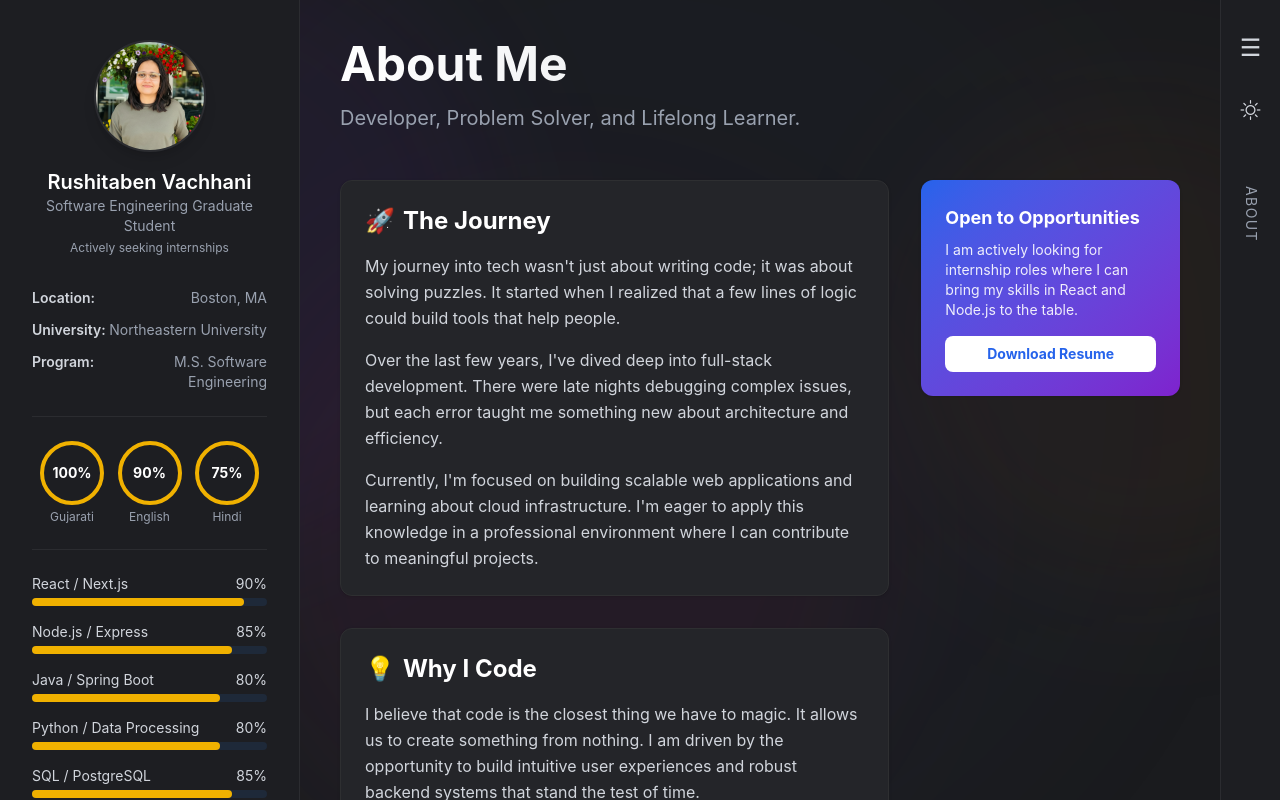
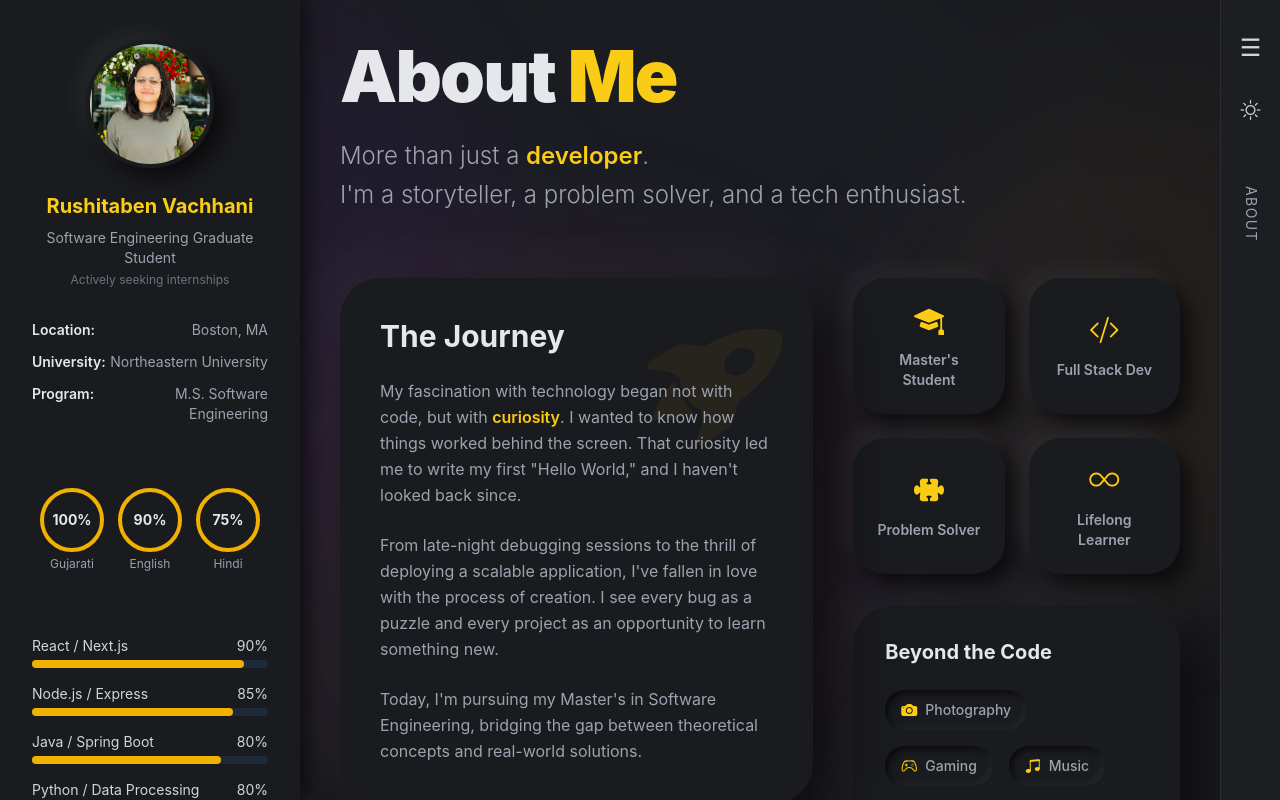
Before and after one commit to rushita-vachhani/resume, a Next.js app in the folder portfolio/: page /about in a window 1280 px wide. Built offline with nearby package versions, Linux system fonts and the light colour scheme.

Commit message:
Refactor About, EducationItem, SidebarLeft, and Home components; enhance layout, styling, and responsiveness for improved user experience and visual consistency.

```diff
--- a/portfolio/src/app/about/page.tsx
+++ b/portfolio/src/app/about/page.tsx
@@ -8,64 +8,147 @@ export default function About() {
       <AnimatedBackground />
 
       {/* Content Container */}
-      <div className="relative z-10 max-w-5xl mx-auto">
-        <header className="mb-12">
-          <h1 className="text-5xl font-bold mb-4 bg-clip-text text-transparent bg-gradient-to-r from-gray-900 to-gray-600 dark:from-white dark:to-gray-300">
-            About Me
+      <div className="relative z-10 max-w-6xl mx-auto">
+        {/* Creative Header */}
+        <header className="mb-16 text-center md:text-left">
+          <h1 className="text-5xl md:text-7xl font-black mb-6 text-body-text tracking-tight">
+            About <span className="text-primary">Me</span>
           </h1>
-          <p className="text-xl text-gray-600 dark:text-gray-400 max-w-2xl">
-            Developer, Problem Solver, and Lifelong Learner.
+          <p className="text-2xl text-text-secondary max-w-2xl font-light leading-relaxed">
+            More than just a <span className="font-semibold text-primary">developer</span>. <br/>
+            I&apos;m a storyteller, a problem solver, and a tech enthusiast.
           </p>
         </header>
 
-        <div className="grid gap-8 md:grid-cols-12">
-          {/* Main Story Column */}
-          <div className="md:col-span-8 space-y-8">
-            <section className="card backdrop-blur-sm bg-white/60 dark:bg-gray-800/60 border-white/20 dark:border-gray-700/30 p-8">
-              <h2 className="text-2xl font-bold mb-4 text-gray-800 dark:text-white flex items-center gap-2">
-                <span>🚀</span> The Journey
+        <div className="grid gap-10 md:grid-cols-12">
+          {/* Left Column: The Narrative */}
+          <div className="md:col-span-7 space-y-10">
+            {/* The Journey Card */}
+            <section className="
+              rounded-[2.5rem] p-10
+              bg-body-bg
+              shadow-[20px_20px_60px_var(--shadow-outer-dark),_-20px_-20px_60px_var(--shadow-outer-light)]
+              relative overflow-hidden
+            ">
+              <div className="absolute top-0 right-0 p-10 opacity-5 text-9xl text-primary rotate-12 select-none pointer-events-none">
+                <i className="bi bi-rocket-takeoff-fill"></i>
+              </div>
+
+              <h2 className="text-3xl font-bold mb-6 text-body-text flex items-center gap-3 relative z-10">
+                The Journey
               </h2>
-              <div className="prose dark:prose-invert max-w-none text-gray-700 dark:text-gray-300 space-y-4 leading-relaxed">
+
+              <div className="prose dark:prose-invert max-w-none text-text-secondary space-y-6 leading-relaxed relative z-10">
                 <p>
-                  {/* TIP: Start with a hook. Instead of "I am a student", try "My fascination with technology began when..." */}
-                  My journey into tech wasn't just about writing code; it was about solving puzzles. It started when I realized that a few lines of logic could build tools that help people.
+                  My fascination with technology began not with code, but with <span className="font-semibold text-primary">curiosity</span>. I wanted to know how things worked behind the screen. That curiosity led me to write my first &quot;Hello World,&quot; and I haven&apos;t looked back since.
                 </p>
                 <p>
-                  {/* TIP: Discuss a challenge. This shows resilience. */}
-                  Over the last few years, I&apos;ve dived deep into full-stack development. There were late nights debugging complex issues, but each error taught me something new about architecture and efficiency.
+                  From late-night debugging sessions to the thrill of deploying a scalable application, I&apos;ve fallen in love with the process of creation. I see every bug as a puzzle and every project as an opportunity to learn something new.
                 </p>
                 <p>
-                  {/* TIP: The Present/Goal. */}
-                  Currently, I&apos;m focused on building scalable web applications and learning about cloud infrastructure. I&apos;m eager to apply this knowledge in a professional environment where I can contribute to meaningful projects.
+                  Today, I&apos;m pursuing my Master&apos;s in Software Engineering, bridging the gap between theoretical concepts and real-world solutions.
                 </p>
               </div>
             </section>
 
-            <section className="card backdrop-blur-sm bg-white/60 dark:bg-gray-800/60 border-white/20 dark:border-gray-700/30 p-8">
-              <h2 className="text-2xl font-bold mb-4 text-gray-800 dark:text-white flex items-center gap-2">
-                <span>💡</span> Why I Code
+            {/* Why I Code Card - Inset Style for Contrast */}
+            <section className="
+              rounded-[2.5rem] p-10
+              bg-body-bg
+              shadow-[inset_10px_10px_20px_var(--shadow-inner-dark),inset_-10px_-10px_20px_var(--shadow-inner-light)]
+            ">
+              <h2 className="text-2xl font-bold mb-4 text-primary">
+                Why I Code
               </h2>
-              <p className="text-gray-700 dark:text-gray-300 leading-relaxed">
-                I believe that code is the closest thing we have to magic. It allows us to create something from nothing. I am driven by the opportunity to build intuitive user experiences and robust backend systems that stand the test of time.
+              <p className="text-text-secondary leading-relaxed italic">
+                &quot;Code is the closest thing we have to magic. It allows us to create something from nothing, to solve problems that affect real people, and to build the future one line at a time.&quot;
               </p>
             </section>
           </div>
 
-          {/* Sidebar / Highlights Column */}
-          <div className="md:col-span-4 space-y-6">
-             {/* Call to Action for Recruiter */}
-             <div className="card bg-gradient-to-br from-card-gradient-start to-card-gradient-end text-white p-6 border-none shadow-lg transform hover:scale-105 transition-transform duration-300">
-                <h3 className="font-bold mb-2 text-lg">Open to Opportunities</h3>
-                <p className="text-sm opacity-90 mb-4">
-                  I am actively looking for internship roles where I can bring my skills in React and Node.js to the table.
-                </p>
-                <button className="w-full px-4 py-2 bg-white text-card-gradient-start rounded-lg font-bold text-sm hover:bg-gray-100 transition-colors">
+          {/* Right Column: Highlights & Personality */}
+          <div className="md:col-span-5 space-y-8">
+
+            {/* Quick Stats / Highlights */}
+            <div className="grid grid-cols-2 gap-6">
+               <HighlightCard icon="bi-mortarboard-fill" label="Master's Student" />
+               <HighlightCard icon="bi-code-slash" label="Full Stack Dev" />
+               <HighlightCard icon="bi-puzzle-fill" label="Problem Solver" />
+               <HighlightCard icon="bi-infinity" label="Lifelong Learner" />
+            </div>
+
+            {/* Beyond the Code */}
+            <section className="
+              rounded-[2.5rem] p-8
+              bg-body-bg
+              shadow-[20px_20px_60px_var(--shadow-outer-dark),_-20px_-20px_60px_var(--shadow-outer-light)]
+            ">
+              <h3 className="font-bold mb-6 text-xl text-body-text">Beyond the Code</h3>
+              <div className="flex flex-wrap gap-4">
+                <InterestPill icon="bi-camera-fill" label="Photography" />
+                <InterestPill icon="bi-controller" label="Gaming" />
+                <InterestPill icon="bi-music-note-beamed" label="Music" />
+                <InterestPill icon="bi-book-half" label="Reading" />
+              </div>
+            </section>
+
+            {/* CTA */}
+            <div className="
+              rounded-[2.5rem] p-8 text-center
+              bg-body-bg
+              border-2 border-primary/10
+              shadow-[20px_20px_60px_var(--shadow-outer-dark),_-20px_-20px_60px_var(--shadow-outer-light)]
+            ">
+               <h3 className="font-bold mb-2 text-lg text-body-text">Let&apos;s Create Together</h3>
+               <p className="text-sm text-text-secondary mb-6">
+                 Open to internships and collaborative projects.
+               </p>
+               <a
+                 href="https://docs.google.com/document/d/1srg1XYpJQfZqMBG7pg0iG4KK1oHeYLFJRpb6MvhTckY/edit?usp=sharing"
+                 target="_blank"
+                 rel="noopener noreferrer"
+                 className="
+                   inline-block px-8 py-3 rounded-full font-bold text-primary
+                  bg-body-bg
+                  shadow-[6px_6px_12px_var(--shadow-outer-dark),_-6px_-6px_12px_var(--shadow-outer-light)]
+                  hover:shadow-[inset_4px_4px_8px_var(--shadow-inner-dark),inset_-4px_-4px_8px_var(--shadow-inner-light)]
+                  active:scale-95 transition-all duration-300
+                 "
+               >
                   Download Resume
-                </button>
-             </div>
+               </a>
+            </div>
+
           </div>
         </div>
       </div>
     </div>
   );
 }
+
+function HighlightCard({ icon, label }: { icon: string, label: string }) {
+  return (
+    <div className="
+      flex flex-col items-center justify-center p-6 rounded-[2rem]
+      bg-body-bg
+      shadow-[10px_10px_20px_var(--shadow-outer-dark),_-10px_-10px_20px_var(--shadow-outer-light)]
+      hover:-translate-y-1 transition-transform duration-300
+    ">
+      <i className={`bi ${icon} text-3xl text-primary mb-3`}></i>
+      <span className="text-sm font-semibold text-text-secondary text-center">{label}</span>
+    </div>
+  )
+}
+
+function InterestPill({ icon, label }: { icon: string, label: string }) {
+  return (
+    <div className="
+      flex items-center gap-2 px-4 py-2 rounded-full
+      bg-body-bg
+      shadow-[inset_3px_3px_6px_var(--shadow-inner-dark),inset_-3px_-3px_6px_var(--shadow-inner-light)]
+    ">
+      <i className={`bi ${icon} text-primary`}></i>
+      <span className="text-sm font-medium text-text-secondary">{label}</span>
+    </div>
+  )
+}
--- a/portfolio/src/app/components/SidebarLeft.tsx
+++ b/portfolio/src/app/components/SidebarLeft.tsx
@@ -7,11 +7,11 @@ import LanguageCircle from "./LanguageCircle";
 export default function SidebarLeft() {
   return (
     <aside
-      className="fixed left-0 top-0 h-full w-[300px] bg-sidebar-bg text-sidebar-text border-r border-sidebar-border overflow-y-auto flex flex-col px-8 py-10"
+      className="fixed left-0 top-0 h-full w-[300px] bg-body-bg text-body-text overflow-y-auto flex flex-col px-8 py-10 shadow-[6px_0_20px_var(--shadow-outer-dark)] z-50"
     >
       {/* Profile */}
       <div className="text-center">
-        <div className="relative w-28 h-28 mx-auto rounded-full overflow-hidden border-2 border-sidebar-border shadow-lg">
+        <div className="relative w-32 h-32 mx-auto rounded-full overflow-hidden border-4 border-body-bg shadow-[10px_10px_20px_var(--shadow-outer-dark),_-10px_-10px_20px_var(--shadow-outer-light)]">
           <Image
             src="/profile.png"
             alt="Rushitaben Vachhani profile photo"
@@ -21,13 +21,13 @@ export default function SidebarLeft() {
           />
         </div>
 
-        <h2 className="mt-4 text-xl font-semibold">
+        <h2 className="mt-6 text-xl font-bold text-primary">
           Rushitaben Vachhani
         </h2>
-        <p className="text-gray-500 dark:text-gray-400 text-sm text-center">
+        <p className="text-text-secondary text-sm text-center mt-2">
           Software Engineering Graduate Student
         </p>
-        <p className="text-gray-500 dark:text-gray-400 text-xs mt-1">
+        <p className="text-text-muted text-xs mt-1">
           Actively seeking internships
         </p>
       </div>
@@ -39,7 +39,7 @@ export default function SidebarLeft() {
         <Info label="Program" value="M.S. Software Engineering" />
       </div>
 
-      <div className="border-b border-sidebar-border my-6" />
+      <div className="my-8 h-0.5 rounded-full bg-body-bg shadow-[inset_2px_2px_4px_var(--shadow-inner-dark),inset_-2px_-2px_4px_var(--shadow-inner-light)]" />
 
       {/* Languages */}
       <div className="flex justify-between px-2">
@@ -48,7 +48,7 @@ export default function SidebarLeft() {
         <LanguageCircle percent={75} label="Hindi" />
       </div>
 
-      <div className="border-b border-sidebar-border my-6" />
+      <div className="my-8 h-0.5 rounded-full bg-body-bg shadow-[inset_2px_2px_4px_var(--shadow-inner-dark),inset_-2px_-2px_4px_var(--shadow-inner-light)]" />
 
       {/* Core Skills */}
       <div className="space-y-4">
@@ -59,47 +59,32 @@ export default function SidebarLeft() {
         <ProgressBar label="SQL / PostgreSQL" percent={85} />
       </div>
 
-      <div className="border-b border-sidebar-border my-6" />
-
-      {/* Tools & Technologies */}
-      <ul className="space-y-2 text-sm">
-        <Tool text="React, TypeScript, Tailwind CSS" />
-        <Tool text="Node.js, REST APIs, Spring Boot" />
-        <Tool text="Python, Pandas, ML Basics" />
-        <Tool text="Docker, Git, GitHub" />
-        <Tool text="AWS, CI/CD (basic exposure)" />
-      </ul>
+      <div className="my-8 h-0.5 rounded-full bg-body-bg shadow-[inset_2px_2px_4px_var(--shadow-inner-dark),inset_-2px_-2px_4px_var(--shadow-inner-light)]" />
 
       {/* Resume */}
       <a
         href="https://docs.google.com/document/d/1srg1XYpJQfZqMBG7pg0iG4KK1oHeYLFJRpb6MvhTckY/edit?usp=sharing"
         target="_blank"
         rel="noopener noreferrer"
-        className="mt-6 text-yellow-500 dark:text-yellow-400 font-semibold flex items-center gap-2 hover:text-yellow-600 dark:hover:text-yellow-300 uppercase tracking-wider text-sm"
+        className="
+          mt-8 px-6 py-4 rounded-full
+          text-primary font-bold
+          flex items-center justify-center gap-3
+          uppercase tracking-wider text-sm
+          bg-body-bg
+          shadow-[6px_6px_12px_var(--shadow-outer-dark),_-6px_-6px_12px_var(--shadow-outer-light)]
+          hover:shadow-[inset_4px_4px_8px_var(--shadow-inner-dark),inset_-4px_-4px_8px_var(--shadow-inner-light)]
+          active:scale-95
+          transition-all duration-300
+        "
       >
-        Download Resume ⬇
+        Download Resume <i className="bi bi-download"></i>
       </a>
 
       {/* Social Links */}
-      <div className="mt-auto flex gap-5 justify-center text-gray-500 dark:text-gray-400 text-xl pt-10">
-        <a
-          href="https://www.linkedin.com/in/rushita-vachhani"
-          target="_blank"
-          rel="noopener noreferrer"
-          className="hover:text-yellow-400"
-          aria-label="LinkedIn"
-        >
-          <i className="bi bi-linkedin"></i>
-        </a>
-        <a
-          href="https://github.com/rushita-vachhani"
-          target="_blank"
-          rel="noopener noreferrer"
-          className="hover:text-yellow-400"
-          aria-label="GitHub"
-        >
-          <i className="bi bi-github"></i>
-        </a>
+      <div className="mt-auto flex gap-6 justify-center pt-10 pb-4">
+        <SocialButton href="https://www.linkedin.com/in/rushita-vachhani" icon="bi-linkedin" label="LinkedIn" />
+        <SocialButton href="https://github.com/rushita-vachhani" icon="bi-github" label="GitHub" />
       </div>
     </aside>
   );
@@ -107,11 +92,32 @@ export default function SidebarLeft() {
 
 /* ---------- Helper Components ---------- */
 
+function SocialButton({ href, icon, label }: { href: string; icon: string; label: string }) {
+  return (
+    <a
+      href={href}
+      target="_blank"
+      rel="noopener noreferrer"
+      className="
+        flex items-center justify-center w-12 h-12 rounded-full
+        text-text-secondary
+        bg-body-bg
+        shadow-[6px_6px_12px_var(--shadow-outer-dark),_-6px_-6px_12px_var(--shadow-outer-light)]
+        hover:text-primary hover:shadow-[inset_4px_4px_8px_var(--shadow-inner-dark),inset_-4px_-4px_8px_var(--shadow-inner-light)]
+        transition-all duration-300
+      "
+      aria-label={label}
+    >
+      <i className={`bi ${icon} text-xl`}></i>
+    </a>
+  );
+}
+
 function Info({ label, value }: { label: string; value: string | number }) {
   return (
-    <div className="flex justify-between text-gray-600 dark:text-gray-300 text-sm">
-      <span className="font-semibold">{label}:</span>
-      <span className="text-gray-800 dark:text-gray-400 text-right">
+    <div className="flex justify-between text-text-secondary text-sm">
+      <span className="font-semibold text-body-text">{label}:</span>
+      <span className="text-right">
         {value}
       </span>
     </div>
@@ -120,8 +126,8 @@ function Info({ label, value }: { label: string; value: string | number }) {
 
 function Tool({ text }: { text: string }) {
   return (
-    <li className="flex gap-2 text-gray-600 dark:text-gray-300">
-      <span className="text-yellow-400">✔</span> {text}
+    <li className="flex gap-2 text-text-secondary">
+      <span className="text-primary">✔</span> {text}
     </li>
   );
 }
```
Also changed, not shown: portfolio/src/app/components/EducationItem.tsx (+25 -17 lines), portfolio/src/app/page.tsx (+39 -14 lines).
